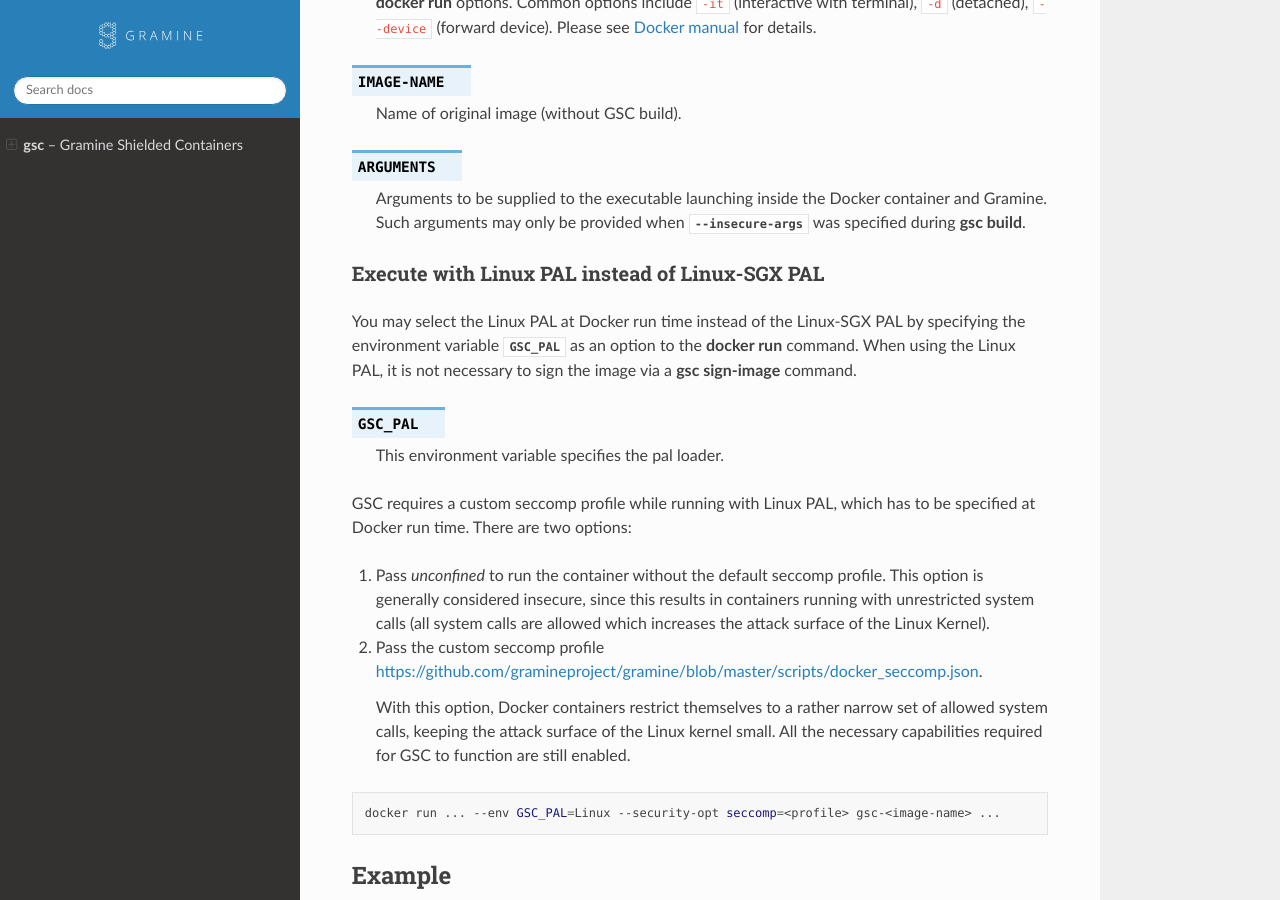
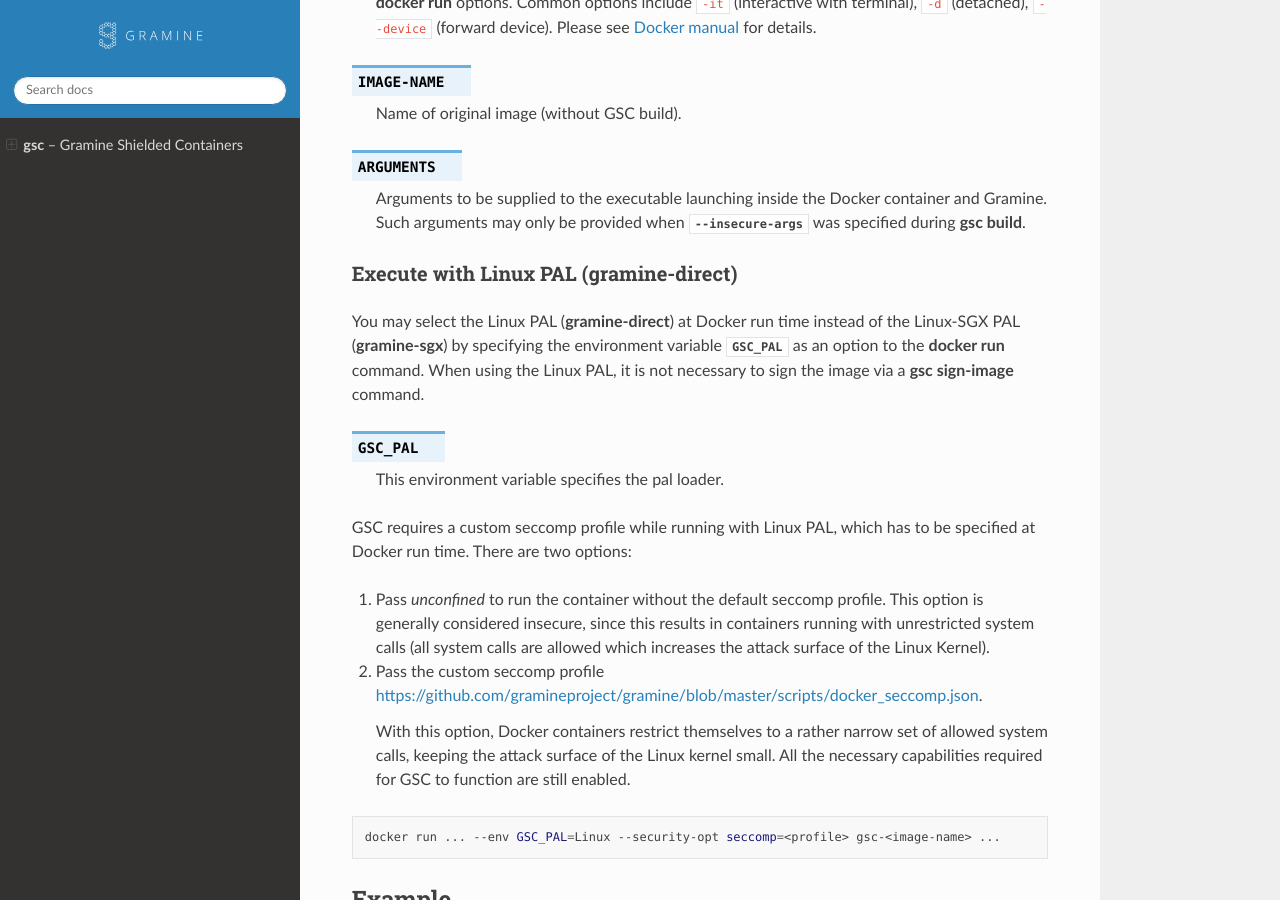
Before and after one commit to gramineproject/gsc, a Sphinx documentation site: the page built from Documentation/index.rst, in a window 1280 px wide and 900 px high, scrolled down 7158 px. Built offline with Sphinx 7.4.7 and the Read the Docs theme 2.0.0, drawn with Linux system fonts in a browser that asks for light colours.

Commit message:
[Docs] State explicitly that Linux PAL is `gramine-direct`
Signed-off-by: jkr0103 <jitender.kumar@intel.com>

```diff
--- a/Documentation/index.rst
+++ b/Documentation/index.rst
@@ -388,13 +388,14 @@ executable arguments may be supplied to the :command:`docker run` command.
    :command:`gsc build`.
 
 
-Execute with Linux PAL instead of Linux-SGX PAL
------------------------------------------------
+Execute with Linux PAL (:program:`gramine-direct`)
+--------------------------------------------------
 
-You may select the Linux PAL at Docker run time instead of the Linux-SGX PAL by
-specifying the environment variable :envvar:`GSC_PAL` as an option to the
-:command:`docker run` command. When using the Linux PAL, it is not necessary to
-sign the image via a :command:`gsc sign-image` command.
+You may select the Linux PAL (:program:`gramine-direct`) at Docker run time
+instead of the Linux-SGX PAL (:program:`gramine-sgx`) by specifying the
+environment variable :envvar:`GSC_PAL` as an option to the
+:command:`docker run` command. When using the Linux PAL, it is not necessary
+to sign the image via a :command:`gsc sign-image` command.
 
 .. envvar:: GSC_PAL
 
```
